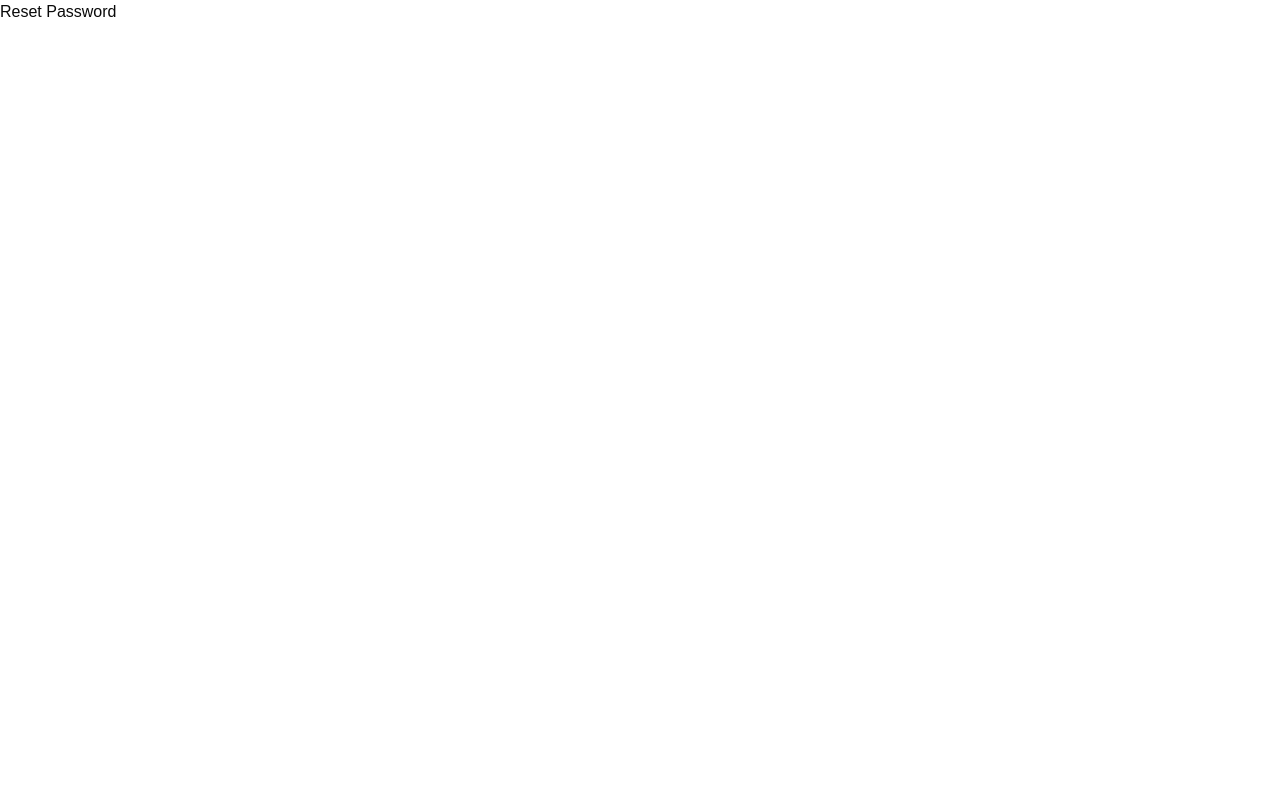
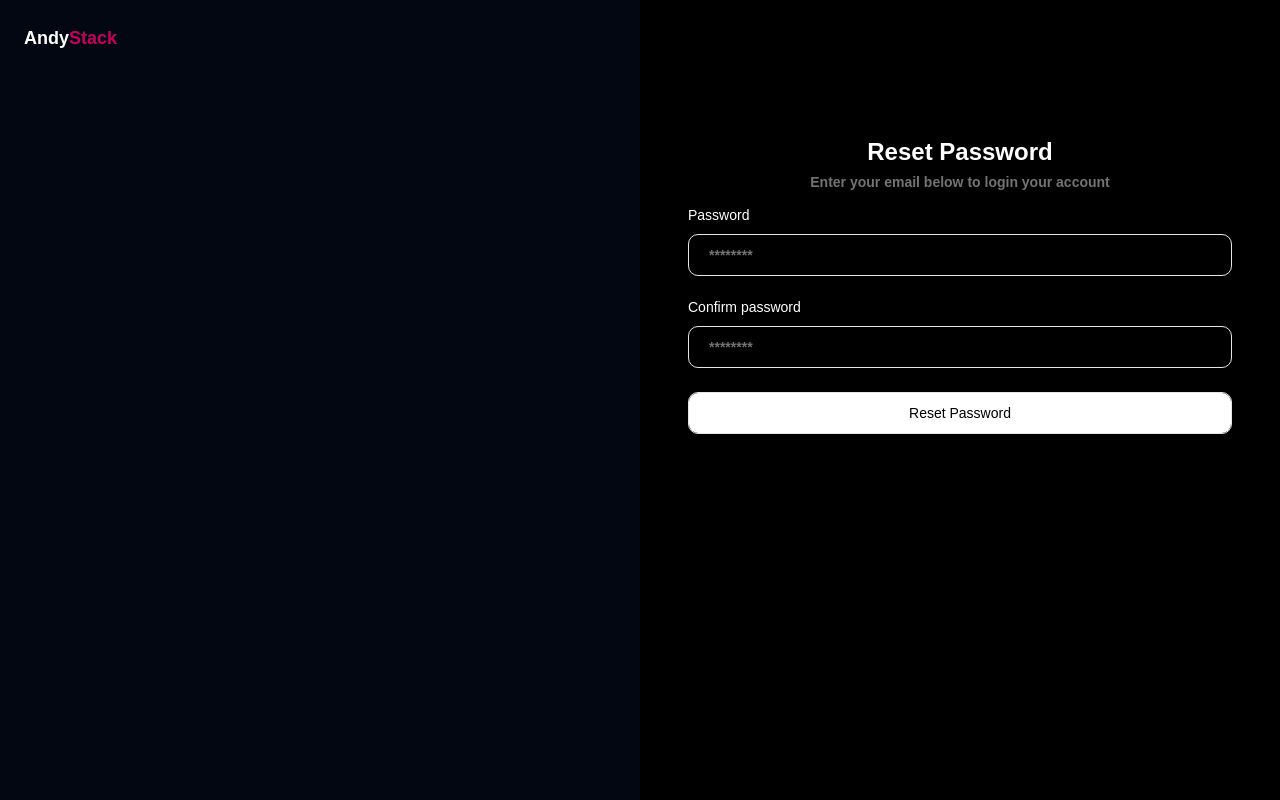
Before and after one commit to IncridableAcuman/user-management, a React (Vite) app in the folder frontend/: page /reset-password in a window 1280 px wide. Built offline with nearby package versions, Linux system fonts and the light colour scheme.

Commit message:
auth ui refactored

```diff
--- a/frontend/src/app/App.tsx
+++ b/frontend/src/app/App.tsx
@@ -1,21 +1,19 @@
 import {Routes,Route} from "react-router-dom";
 import {DashboardPage} from "@/pages/dashboard/ui/dashboard-page.tsx";
-import {LoginPage} from "@/pages/login/ui/login-page";
-import {RegisterPage} from "@/pages/register/ui/register-page";
 import {ResetPasswordPage} from "@/pages/reset-password/ui/reset-password-page";
 import {ForgotPasswordPage} from "@/pages/forgot-password/ui/forgot-password-page";
 import { VerifyOTPPage } from "@/pages/verify-otp";
+import { AuthPage } from "@/pages/auth";
 
 const App = () => {
     return (
         <>
            <Routes>
                <Route path={"/"} element={<DashboardPage/>} />
-               <Route path="/login" element={<LoginPage/>} />
-               <Route path="/register" element={<RegisterPage/>} />
                <Route path="/reset-password" element={<ResetPasswordPage/>} />
                <Route path="/forgot-password" element={<ForgotPasswordPage/>} />
                <Route path="/verify-otp" element={<VerifyOTPPage/>} />
+               <Route path="/auth" element={<AuthPage/>} />
            </Routes>
         </>
     )
--- a/frontend/src/features/auth/auth-forgot-password/ui/forgot-password-form.tsx
+++ b/frontend/src/features/auth/auth-forgot-password/ui/forgot-password-form.tsx
@@ -15,7 +15,7 @@ export const ForgotPasswordForm = () => {
       </div>
       <div className="w-full bg-black text-white min-h-screen">
         <div className="flex items-center justify-end p-6">
-          <Button variant={"destructive"} onClick={()=> navigate("/login")} className="cursor-pointer">
+          <Button variant={"destructive"} onClick={()=> navigate("/auth")} className="cursor-pointer">
             Login
           </Button>
         </div>
--- a/frontend/src/features/auth/auth-login/ui/login-form.tsx
+++ b/frontend/src/features/auth/auth-login/ui/login-form.tsx
@@ -8,29 +8,11 @@ import {
 } from "@/shared/ui/card";
 import { Input } from "@/shared/ui/input";
 import { Label } from "@/shared/ui/label";
-import { Link, useNavigate } from "react-router-dom";
+import { Link } from "react-router-dom";
 
 export const LoginForm = () => {
-  const navigate = useNavigate();
   return (
-    <div className="w-full min-h-screen flex items-center justify-between font-semibold">
-      <div className="hidden sm:block w-full min-h-screen bg-gray-950 text-white">
-        <h2 className="cursor-pointer p-6 text-lg font-semibold">
-          Andy<span className="text-pink-700 font-bold">Stack</span>
-        </h2>
-      </div>
-      <div className="w-full bg-black text-white min-h-screen">
-        <div className="flex items-center justify-end p-6">
-          <Button
-            variant={"destructive"}
-            onClick={() => navigate("/register")}
-            className="cursor-pointer"
-          >
-            Register
-          </Button>
-        </div>
 
-        <div className="flex flex-col items-center justify-center pt-30">
           <Card className="w-full max-w-xl mx-auto bg-transparent text-white">
             <CardHeader className="text-center">
               <CardTitle className="text-2xl font-semibold">
@@ -78,8 +60,5 @@ export const LoginForm = () => {
               </form>
             </CardContent>
           </Card>
-        </div>
-      </div>
-    </div>
   );
 };
--- a/frontend/src/features/auth/auth-register/ui/register-form.tsx
+++ b/frontend/src/features/auth/auth-register/ui/register-form.tsx
@@ -8,25 +8,9 @@ import {
 } from "@/shared/ui/card";
 import { Input } from "@/shared/ui/input";
 import { Label } from "@/shared/ui/label";
-import { useNavigate } from "react-router-dom";
 
 export const RegisterForm = () => {
-  const navigate = useNavigate();
   return (
-    <div className="w-full min-h-screen flex items-center justify-between font-semibold">
-      <div className="hidden sm:block w-full min-h-screen bg-gray-950 text-white">
-        <h2 className="cursor-pointer p-6 text-lg font-semibold">
-          Andy<span className="text-pink-700 font-bold">Stack</span>
-        </h2>
-      </div>
-      <div className="w-full bg-black text-white min-h-screen">
-        <div className="flex items-center justify-end p-6">
-          <Button variant={"destructive"} onClick={()=> navigate("/login")} className="cursor-pointer">
-            Login
-          </Button>
-        </div>
-
-        <div className="flex flex-col items-center justify-center pt-30">
           <Card className="w-full max-w-xl mx-auto bg-transparent text-white">
             <CardHeader className="text-center">
               <CardTitle className="text-2xl font-semibold">
@@ -78,8 +62,5 @@ export const RegisterForm = () => {
               </form>
             </CardContent>
           </Card>
-        </div>
-      </div>
-    </div>
   );
 };
--- a/frontend/src/features/auth/auth-reset-password/ui/reset-password-form.tsx
+++ b/frontend/src/features/auth/auth-reset-password/ui/reset-password-form.tsx
@@ -1,6 +1,65 @@
+import { Button } from "@/shared/ui/button";
+import { Card, CardContent, CardDescription, CardHeader, CardTitle } from "@/shared/ui/card";
+import { Input } from "@/shared/ui/input";
+import { Label } from "@/shared/ui/label";
 
 export const ResetPasswordForm = () => {
   return (
-    <div>reset-password-form</div>
-  )
+    <div className="w-full min-h-screen flex items-center justify-between font-semibold">
+      <div className="hidden sm:block w-full min-h-screen bg-gray-950 text-white">
+        <h2 className="cursor-pointer p-6 text-lg font-semibold">
+          Andy<span className="text-pink-700 font-bold">Stack</span>
+        </h2>
+      </div>
+      <div className="w-full bg-black text-white min-h-screen">
+
+        <div className="flex flex-col items-center justify-center pt-30">
+          <Card className="w-full max-w-xl mx-auto bg-transparent text-white">
+            <CardHeader className="text-center">
+              <CardTitle className="text-2xl font-semibold">
+                Reset Password
+              </CardTitle>
+              <CardDescription>
+                Enter your email below to login your account
+              </CardDescription>
+            </CardHeader>
+            <CardContent className="w-full">
+              <form>
+                <div className="flex flex-col gap-6 font-semibold">
+                  <div className="grid gap-3">
+                    <Label htmlFor="email">Password</Label>
+                    <Input
+                      type="password"
+                      id="password"
+                      placeholder="********"
+                      className="p-5"
+                      required
+                    />
+                  </div>
+                  <div className="grid gap-3">
+                    <Label htmlFor="password">Confirm password</Label>
+                    <Input
+                      type="password"
+                      id="confirmPassword"
+                      placeholder="********"
+                      className="p-5"
+                      required
+                    />
+                  </div>
+                  <div className="grid gap-3">
+                    <Button
+                      variant={"outline"}
+                      className="text-black p-5 cursor-pointer"
+                    >
+                      Reset Password
+                    </Button>
+                  </div>
+                </div>
+              </form>
+            </CardContent>
+          </Card>
+        </div>
+      </div>
+    </div>
+  );
 }
--- /dev/null
+++ b/frontend/src/pages/auth/index.ts
@@ -0,0 +1 @@
+export * from "./ui/auth-page"
--- /dev/null
+++ b/frontend/src/pages/auth/ui/auth-page.tsx
@@ -0,0 +1,46 @@
+import { LoginForm } from "@/features/auth/auth-login";
+import { RegisterForm } from "@/features/auth/auth-register";
+import { Tabs, TabsContent, TabsList, TabsTrigger } from "@/shared/ui/tabs";
+import { useState } from "react";
+
+export const AuthPage = () => {
+  const [active, setActive] = useState("login");
+  return (
+    <div className="w-full min-h-screen flex font-semibold">
+      <div className="hidden sm:block w-1/2 min-h-screen bg-gray-950 text-white">
+        <h2 className="cursor-pointer p-6 text-lg font-semibold">
+          Andy<span className="text-pink-700 font-bold">Stack</span>
+        </h2>
+      </div>
+      <div className="w-full md:w-1/2 bg-black text-white min-h-screen flex items-center justify-center p-6">
+        <Tabs
+          value={active}
+          onValueChange={setActive}
+          defaultValue="login"
+          className="w-full max-w-lg flex flex-col gap-4"
+        >
+          <TabsList className="grid w-full grid-cols-2 p-1 md:p-2">
+            <TabsTrigger
+              value="login"
+              className={active === "login" ? "bg-gray-900 text-white" : ""}
+            >
+              Login
+            </TabsTrigger>
+            <TabsTrigger
+              value="register"
+              className={active === "register" ? "bg-gray-900 text-white" : ""}
+            >
+              Register
+            </TabsTrigger>
+          </TabsList>
+          <TabsContent value="login">
+            <LoginForm />
+          </TabsContent>
+          <TabsContent value="register">
+            <RegisterForm />
+          </TabsContent>
+        </Tabs>
+      </div>
+    </div>
+  );
+};
--- a/frontend/src/pages/login/index.ts
+++ /dev/null
@@ -1 +0,0 @@
-export  * from "./ui/login-page.tsx";
--- a/frontend/src/pages/login/ui/login-page.tsx
+++ /dev/null
@@ -1,7 +0,0 @@
-import { LoginForm } from "@/features/auth/auth-login"
-
-export const LoginPage = () => {
-    return (
-        <LoginForm/>
-    )
-}
--- a/frontend/src/pages/register/index.ts
+++ /dev/null
@@ -1 +0,0 @@
-export * from "./ui/register-page.tsx"
--- a/frontend/src/pages/register/ui/register-page.tsx
+++ /dev/null
@@ -1,9 +0,0 @@
-import { RegisterForm } from "@/features/auth/auth-register"
-
-export const RegisterPage = () => {
-    return (
-        <div>
-            <RegisterForm/>
-        </div>
-    )
-}
--- a/frontend/src/pages/reset-password/ui/reset-password-page.tsx
+++ b/frontend/src/pages/reset-password/ui/reset-password-page.tsx
@@ -1,7 +1,7 @@
+import { ResetPasswordForm } from "@/features/auth/auth-reset-password"
+
 export const ResetPasswordPage = () => {
     return (
-        <div>
-            <h1>Reset Password</h1>
-        </div>
+        <ResetPasswordForm/>
     )
 }
```
